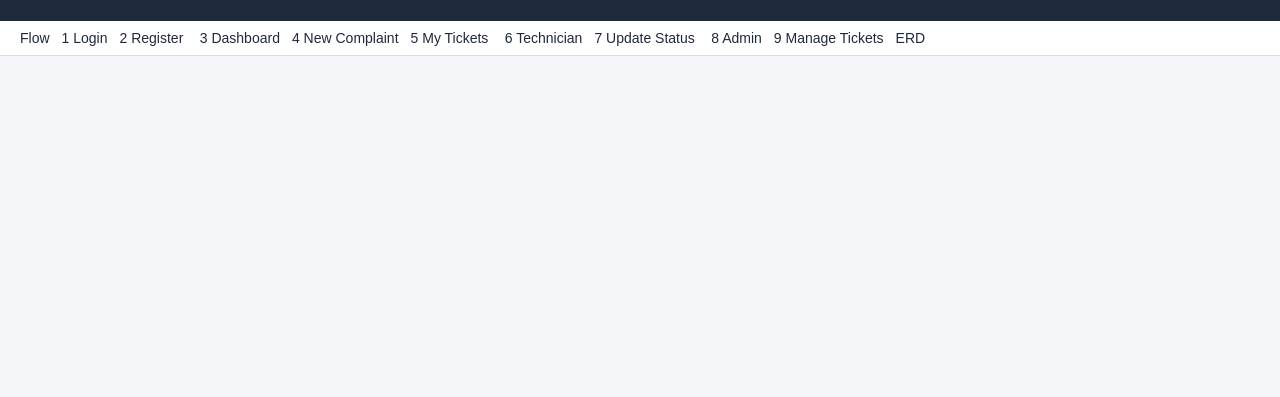
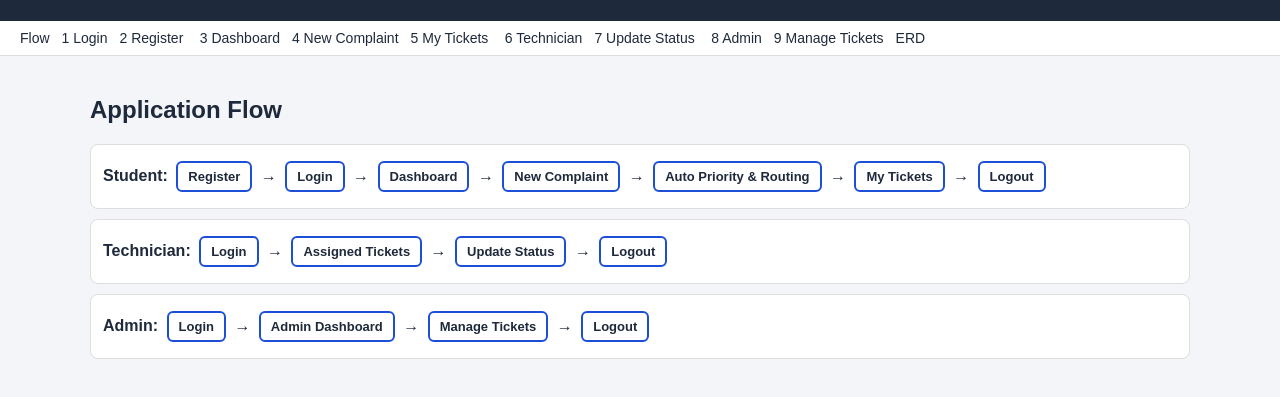
Before and after one commit to fshae12/CSC584-GroupProject-EAduanKolej-240Club, a plain HTML site: page EAduanKolej/web/storyboard.html in a window 1280 px wide. Shown: the part 99-496 px from the top of the page. Drawn offline with Linux system fonts and the light colour scheme.

Commit message:
Update storyboard.html

```diff
--- a/EAduanKolej/web/storyboard.html
+++ b/EAduanKolej/web/storyboard.html
@@ -35,6 +35,20 @@
         </nav>
         <main>
 
+            <section id="flow">
+                <h2>Application Flow</h2>
+                <div class="lane"><b>Student:</b>
+                    <span class="box">Register</span> → <span class="box">Login</span> → <span class="box">Dashboard</span> →
+                    <span class="box">New Complaint</span> → <span class="box">Auto Priority &amp; Routing</span> →
+                    <span class="box">My Tickets</span> → <span class="box">Logout</span></div>
+                <div class="lane"><b>Technician:</b>
+                    <span class="box">Login</span> → <span class="box">Assigned Tickets</span> →
+                    <span class="box">Update Status</span> → <span class="box">Logout</span></div>
+                <div class="lane"><b>Admin:</b>
+                    <span class="box">Login</span> → <span class="box">Admin Dashboard</span> →
+                    <span class="box">Manage Tickets</span> → <span class="box">Logout</span></div>
+            </section>
+
         </main>
     </body>
 </html>
```
